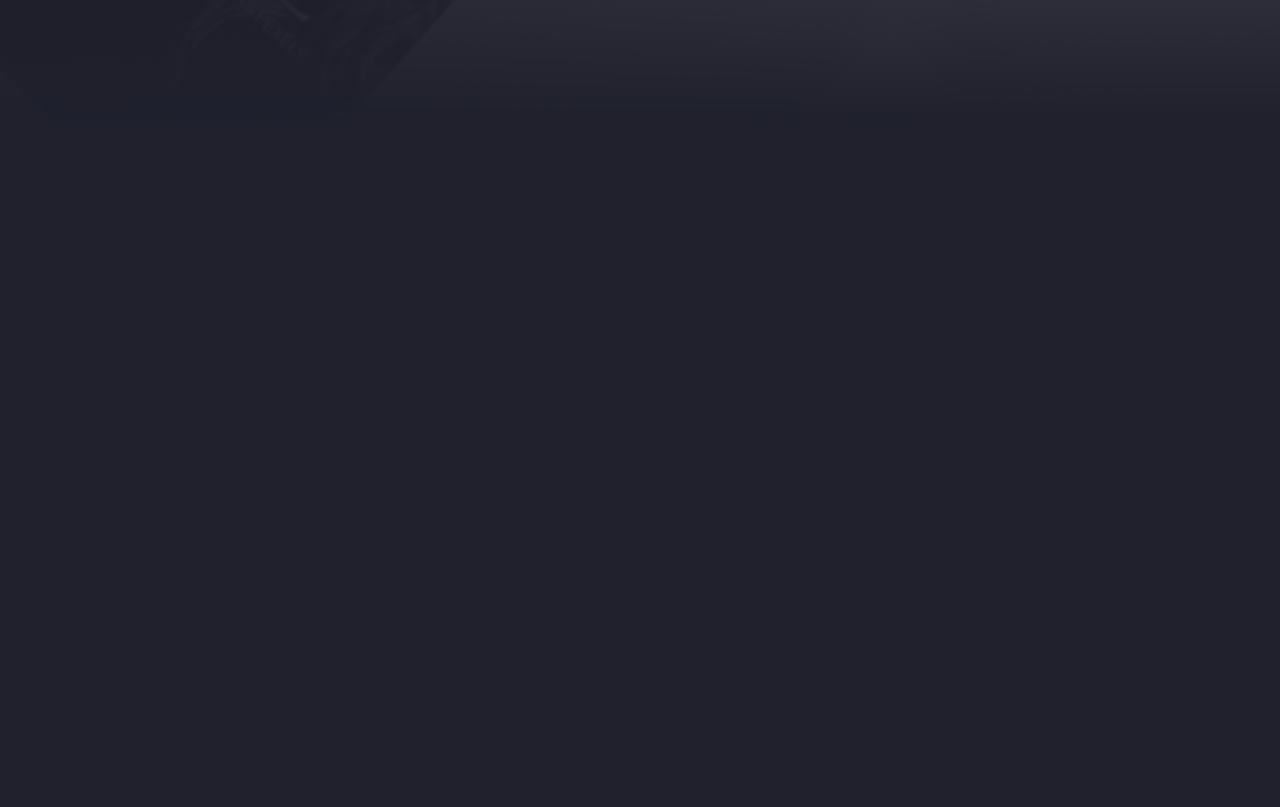
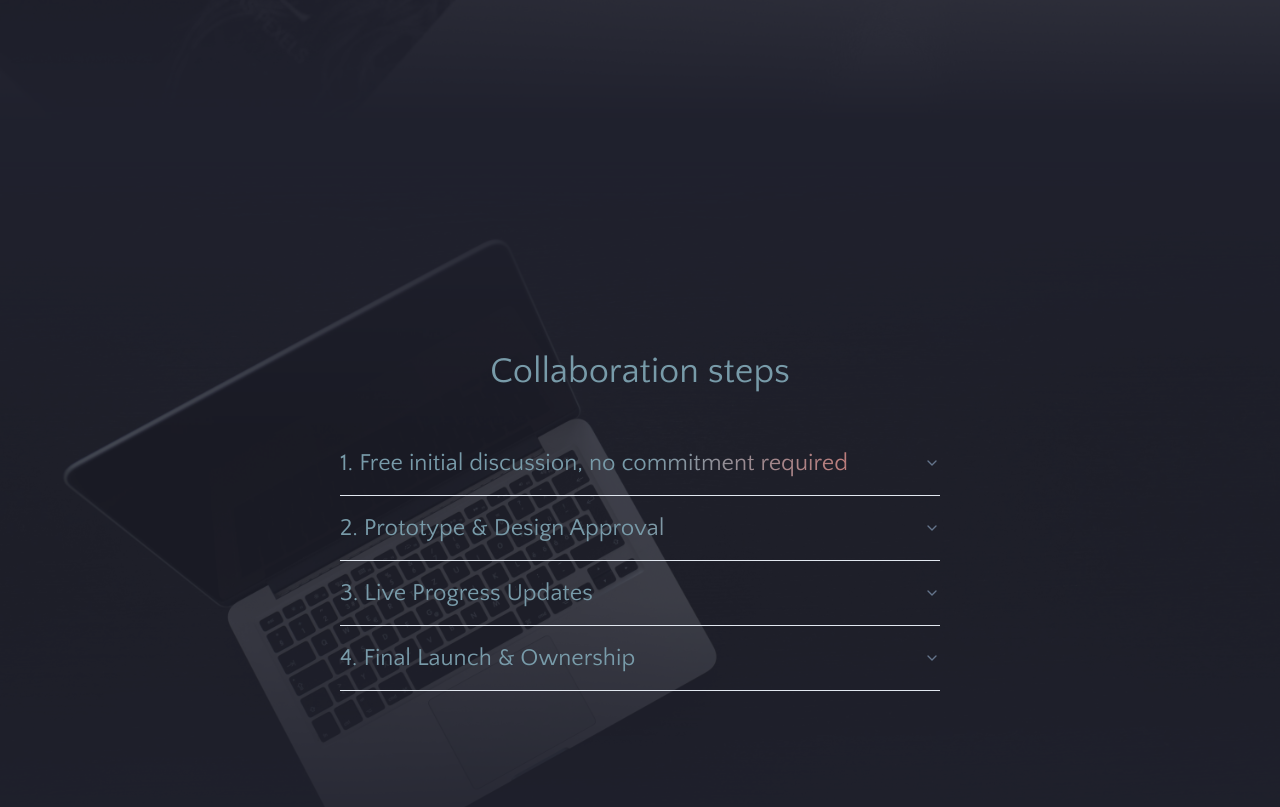
Before and after one commit to ConstantinIlisescu/costa-web-dev, a Next.js app: page / in a window 1280 px wide. Shown: the part 3103-3910 px from the top of the page. Before the commit the page ends 3224 px from the top, so only its background shows below. Built offline with nearby package versions, Linux system fonts and the light colour scheme.

Commit message:
Base Colaboration steps completed

```diff
--- a/app/(root)/page.tsx
+++ b/app/(root)/page.tsx
@@ -2,6 +2,7 @@ import HomeHero from "@/components/HomeHero";
 import HomeAction from "@/components/HomeAction";
 import HomeProjects from "@/components/HomeProjects";
 import HomeAbout from "@/components/HomeAbout";
+import HomeSteps from "@/components/HomeSteps";
 
 export default function Home() {
   return (
@@ -10,6 +11,7 @@ export default function Home() {
       <HomeAction />
       <HomeProjects />
       <HomeAbout />
+      <HomeSteps />
     </>
   );
 }
--- a/components/HomeAbout.tsx
+++ b/components/HomeAbout.tsx
@@ -43,7 +43,7 @@ const HomeAbout = () => {
               <span className="gradient-neptune">business growth</span>.
             </p>
           </div>
-          <Button href="#how" text="FIND HOW" />
+          <Button href="#steps" text="FIND HOW" />
         </div>
       </div>
     </section>
--- /dev/null
+++ b/components/HomeSteps.tsx
@@ -0,0 +1,54 @@
+import React from "react";
+import Image from "next/image";
+import SectionOverlay from "./SectionOverlay";
+import {
+  Accordion,
+  AccordionContent,
+  AccordionItem,
+  AccordionTrigger,
+} from "@/components/ui/accordion";
+import { STEPS } from "@/data/steps";
+
+const HomeSteps = () => {
+  return (
+    <section id="steps" className="relative screen-container">
+      <Image
+        src="/steps.jpg"
+        alt="Overhead view of a MacBook laptop on a dark desk, showcasing modern technology and minimalism."
+        width={1920}
+        height={1080}
+        className="absolute-full-screen-image fade-img-top-bottom"
+      />
+      <SectionOverlay />
+      <div className="absolute inset-0 z-30 flex items-center justify-center ">
+        <div className="flex flex-col items-center justify-center gap-10">
+          <div className="flex flex-col md:flex-row items-center justify-center gap-5">
+            <h2 className="section-header">Collaboration steps</h2>
+          </div>
+
+          <Accordion
+            type="single"
+            collapsible
+            className="w-[80vw] md:w-[600px]"
+          >
+            {STEPS.map((step, index) => (
+              <AccordionItem
+                value={`item-${index}`}
+                key={`accordion-item-${index}`}
+              >
+                <AccordionTrigger className="gradient-neptune text-lg md:text-2xl">
+                  {step.title}
+                </AccordionTrigger>
+                <AccordionContent className="md:text-lg">
+                  {step.description}
+                </AccordionContent>
+              </AccordionItem>
+            ))}
+          </Accordion>
+        </div>
+      </div>
+    </section>
+  );
+};
+
+export default HomeSteps;
--- /dev/null
+++ b/data/steps.ts
@@ -0,0 +1,22 @@
+export const STEPS: { title: string; description: string }[] = [
+  {
+    title: "1. Free initial discussion, no commitment required",
+    description:
+      "Reach out through the Contact Me section on my website to discuss your vision. We’ll cover your goals, the services I offer, hosting options, maintenance tips, and a breakdown of costs. This initial session is entirely",
+  },
+  {
+    title: "2. Prototype & Design Approval",
+    description:
+      "I’ll create a preliminary design tailored to your needs, and we'll have a few discussions to refine it. Once the design is approved, I begin development. At this stage, a 50% deposit is required to move forward",
+  },
+  {
+    title: "3. Live Progress Updates",
+    description:
+      "Your website will be hosted temporarily on my server, allowing you to view live updates as I progress. We’ll check in regularly for any adjustments, ensuring each detail meets your expectations.",
+  },
+  {
+    title: "4. Final Launch & Ownership",
+    description:
+      "Once complete, your website will go live, ready to reach your audience worldwide. I will upload the website online at your given domain name, and all the main code will be handed over to you. The remaining balance is due when your website is fully operational and online.",
+  },
+];
```
Also changed, not shown: public/steps.jpg (added).
